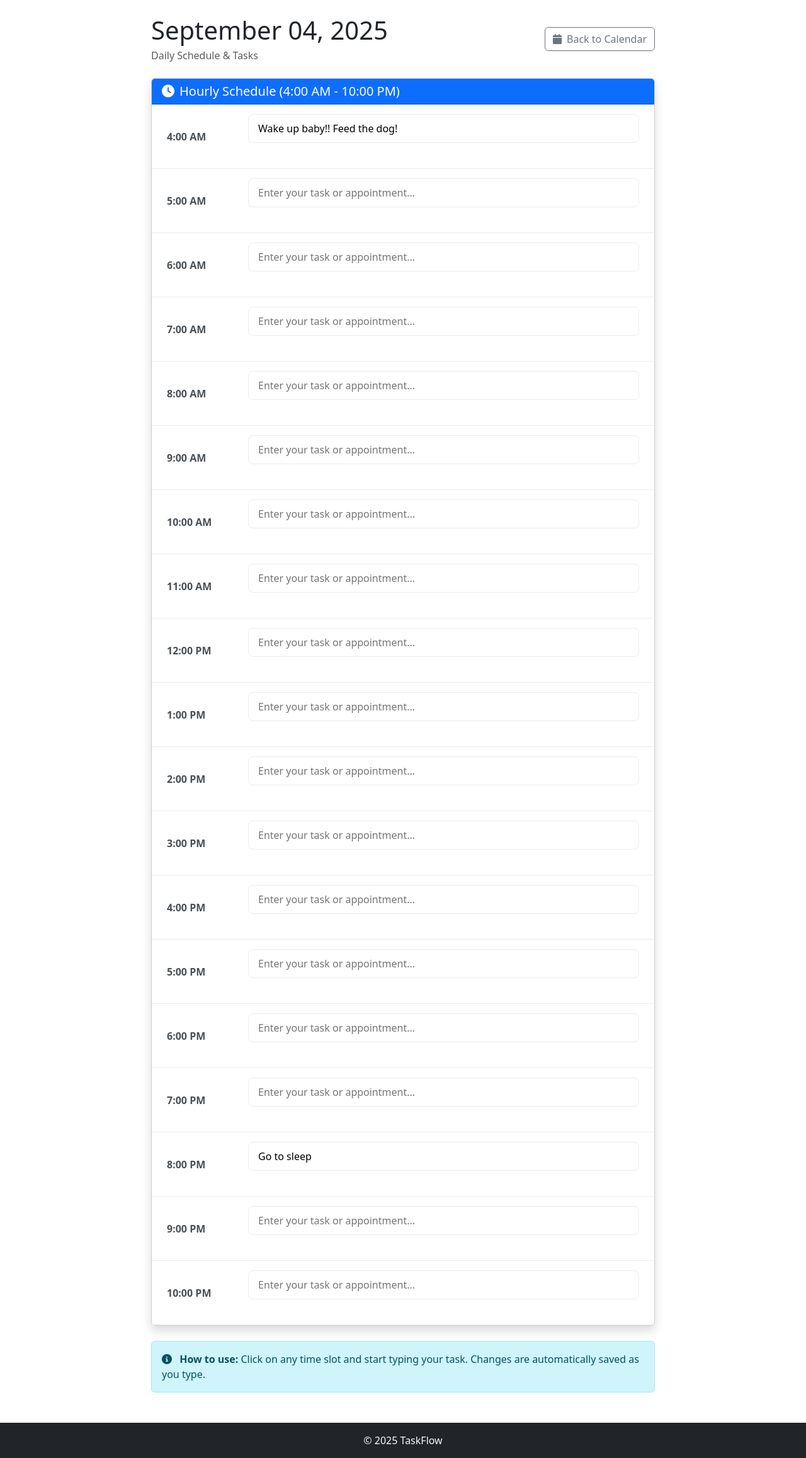
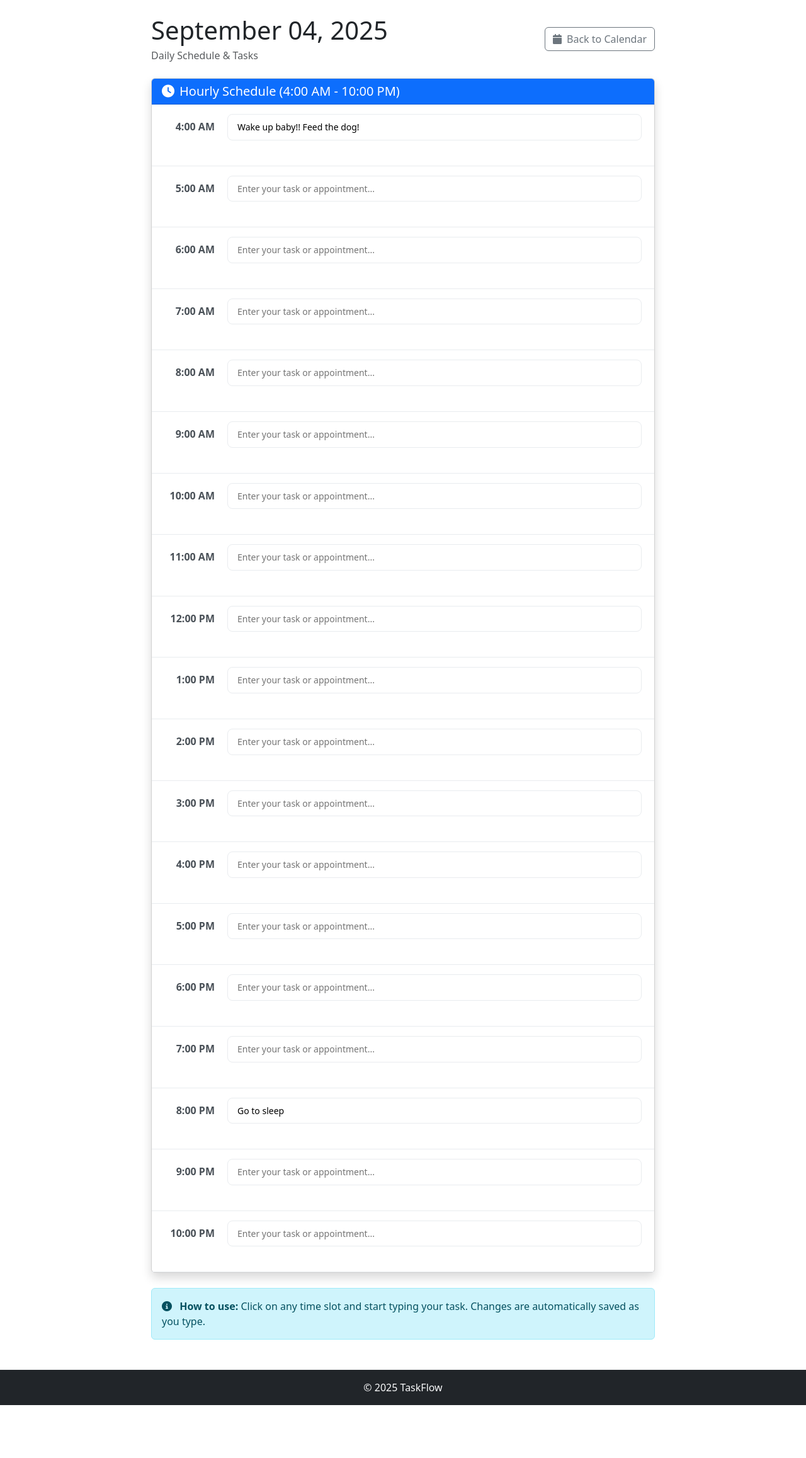
Before and after one commit to flatplanet/claudevibe-todo, a Django app: page /day/2025/09/04/ in a window 1280 px wide. Shown: the part 62-2377 px from the top of the page at 63% size. After the commit the page ends 2293 px from the top, so only its background shows below. Run offline with Django 5.2, Linux system fonts and the light colour scheme; a user stored in the database is signed in; data comes from the database, SQL or seed files in the repository; both versions use the stored data as it was after the commit; some libraries are stand-ins or nearby versions.

Commit message:
finished app

```diff
--- a/website/static/website/css/style.css
+++ b/website/static/website/css/style.css
@@ -43,8 +43,10 @@
 /* Day Detail / Schedule Styles */
 .time-slot {
     border-bottom: 1px solid #e9ecef;
-    padding: 15px 0;
+    padding: 15px 20px;
     transition: background-color 0.2s;
+    display: flex;
+    align-items: baseline;
 }
 
 .time-slot:hover {
@@ -54,7 +56,11 @@
 .time-label {
     font-weight: 600;
     color: #495057;
-    min-width: 80px;
+    width: 80px;
+    text-align: right;
+    margin-right: 20px;
+    flex-shrink: 0;
+    white-space: nowrap;
 }
 
 .task-input {
@@ -64,6 +70,9 @@
     width: 100%;
     transition: all 0.3s;
     background-color: #fff;
+    font-size: 14px;
+    line-height: 1.4;
+    flex-grow: 1;
 }
 
 .task-input:focus {
--- a/website/static/website/js/main.js
+++ b/website/static/website/js/main.js
@@ -108,14 +108,26 @@ TaskFlow.tasks = {
 
         taskInputs.forEach((input, index) => {
             console.log(`Binding task input ${index + 1}: ID=${input.dataset.taskId}, Hour=${input.dataset.hour}`);
+
+            // Store the initial value when focus starts
+            input.addEventListener('focus', (e) => {
+                e.target.dataset.originalValue = e.target.value;
+            });
+
             // Auto-save on input (with debounce)
             input.addEventListener('input', (e) => {
                 this.handleTaskInput(e.target);
             });
 
-            // Save on blur (immediate)
+            // Save on blur only if value changed and is not empty
             input.addEventListener('blur', (e) => {
-                this.saveTaskImmediate(e.target);
+                const currentValue = e.target.value.trim();
+                const originalValue = e.target.dataset.originalValue || '';
+
+                // Only save if the value actually changed
+                if (currentValue !== originalValue) {
+                    this.saveTaskImmediate(e.target);
+                }
             });
 
             // Handle Enter key
@@ -138,10 +150,14 @@ TaskFlow.tasks = {
             statusDiv.style.opacity = '0';
         }
 
-        // Debounce saving
-        this.saveTimeout = setTimeout(() => {
-            this.saveTask(inputElement);
-        }, TaskFlow.config.saveTimeout);
+        // Only save if there's actual content
+        const currentValue = inputElement.value.trim();
+        if (currentValue.length > 0) {
+            // Debounce saving
+            this.saveTimeout = setTimeout(() => {
+                this.saveTask(inputElement);
+            }, TaskFlow.config.saveTimeout);
+        }
     },
 
     // Save task immediately (no debounce)
--- a/website/templates/day_detail.html
+++ b/website/templates/day_detail.html
@@ -28,9 +28,7 @@
             <div class="card-body p-0">
                 <!-- Time Slots -->
                 {% for hour, task in tasks.items %}
-                    <div class="time-slot px-4">
-                        <div class="row align-items-center">
-                            <div class="col-2">
+                    <div class="time-slot">
                         <div class="time-label">
                             {% if hour < 12 %}
                                 {% if hour == 4 %}4:00 AM{% elif hour == 5 %}5:00 AM{% elif hour == 6 %}6:00 AM{% elif hour == 7 %}7:00 AM{% elif hour == 8 %}8:00 AM{% elif hour == 9 %}9:00 AM{% elif hour == 10 %}10:00 AM{% elif hour == 11 %}11:00 AM{% endif %}
@@ -40,8 +38,7 @@
                                 {% if hour == 13 %}1:00 PM{% elif hour == 14 %}2:00 PM{% elif hour == 15 %}3:00 PM{% elif hour == 16 %}4:00 PM{% elif hour == 17 %}5:00 PM{% elif hour == 18 %}6:00 PM{% elif hour == 19 %}7:00 PM{% elif hour == 20 %}8:00 PM{% elif hour == 21 %}9:00 PM{% elif hour == 22 %}10:00 PM{% endif %}
                             {% endif %}
                         </div>
-                            </div>
-                            <div class="col-10">
+                        <div style="flex-grow: 1;">
                             <input
                                 type="text"
                                 class="task-input"
@@ -50,9 +47,8 @@
                                 data-task-id="{{ task.id }}"
                                 data-hour="{{ hour }}"
                             >
-                                <div class="save-status text-success" style="opacity: 0;">
+                            <div class="save-status text-success" style="opacity: 0; font-size: 12px; margin-top: 5px;">
                                 <i class="fas fa-check me-1"></i>Saved
-                                </div>
                             </div>
                         </div>
                     </div>
```
Also changed, not shown: db.sqlite3. Lines whose indentation alone changed are shown as unchanged.
